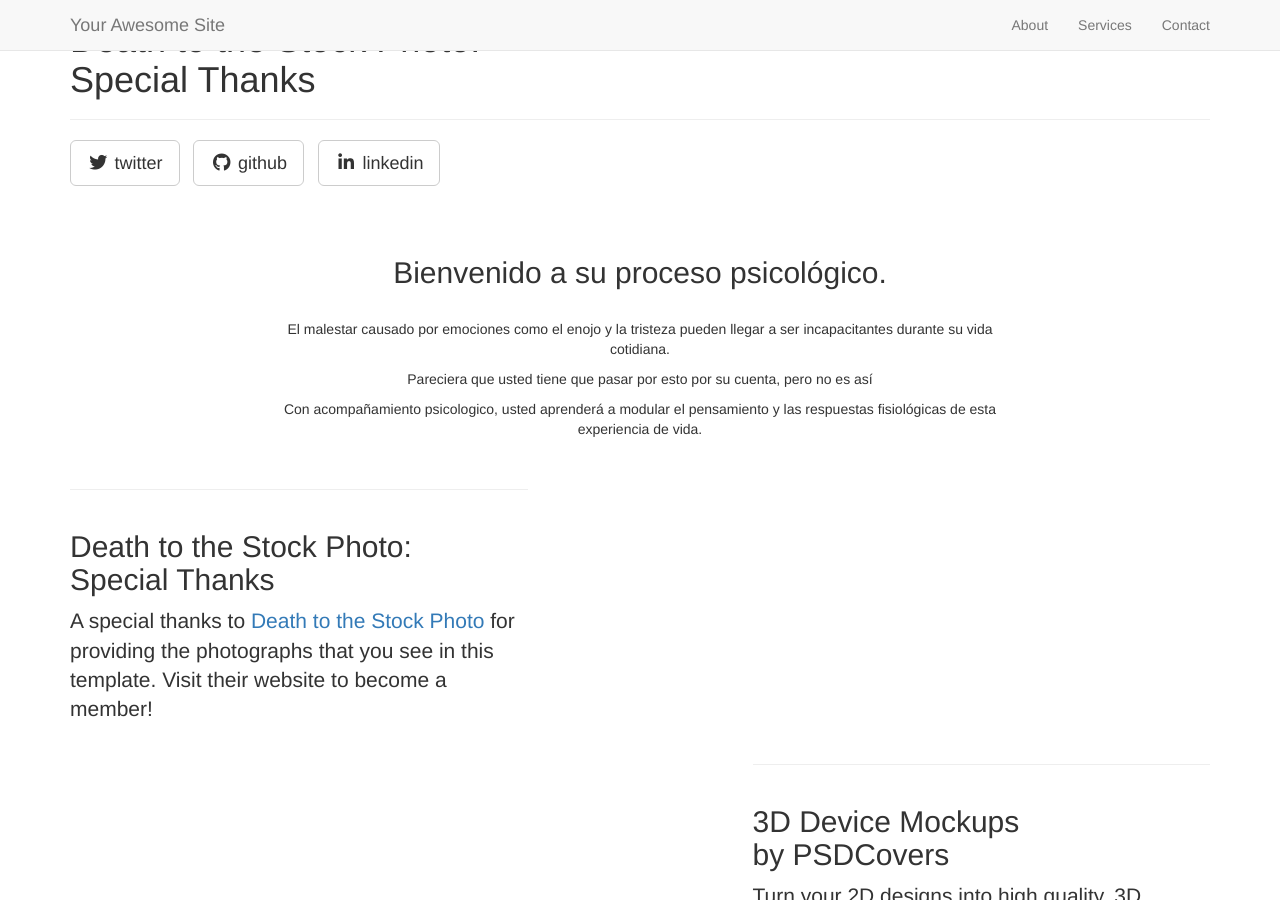
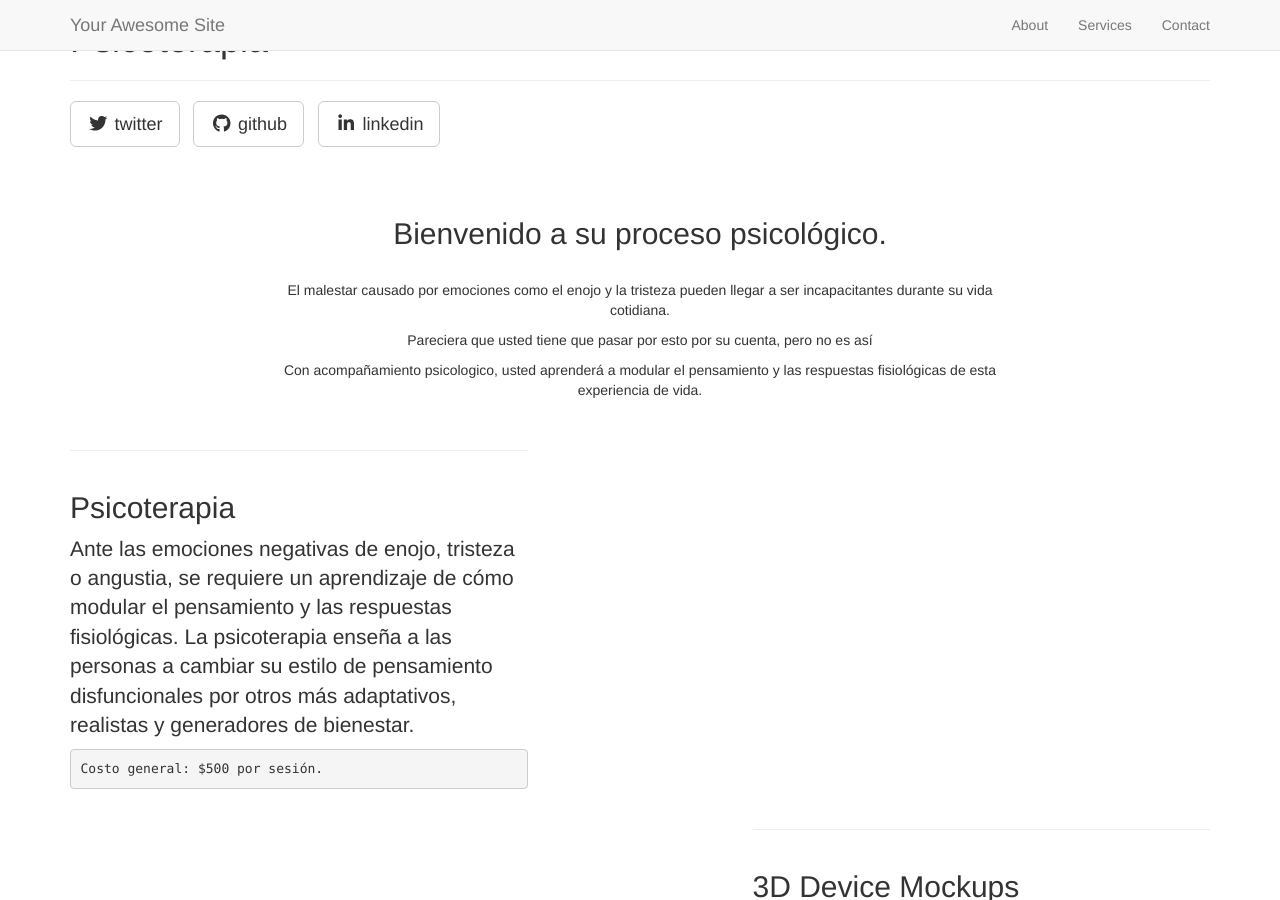
Before and after one commit to PsicologoMiguelCoria/psicologomiguelcoria.github.io, a Jekyll site: the page built from _posts/2014-09-21-services-1.markdown, in a window 1280 px wide and 900 px high. Built offline with Jekyll 4.4.1, drawn with Linux system fonts in a browser that asks for light colours; nearby versions of some CDN libraries; library files that are not in the unit come from our copies.

Commit message:
Update 2014-09-21-services-1.markdown

```diff
--- a/_posts/2014-09-21-services-1.markdown
+++ b/_posts/2014-09-21-services-1.markdown
@@ -2,7 +2,9 @@
 layout: default
 img: ipad.png
 category: Services
-title: Death to the Stock Photo:<br>Special Thanks
+title: Psicoterapia
 description: |
 ---
-  A special thanks to [Death to the Stock Photo](http://join.deathtothestockphoto.com/) for providing the photographs that you see in this template.  Visit their website to become a member!
+Ante las emociones negativas de enojo, tristeza o angustia, se requiere un aprendizaje de cómo modular el pensamiento y las respuestas fisiológicas. La psicoterapia enseña a las personas a cambiar su estilo de pensamiento disfuncionales por otros más adaptativos, realistas y generadores de bienestar.
+
+    Costo general: $500 por sesión.
```
